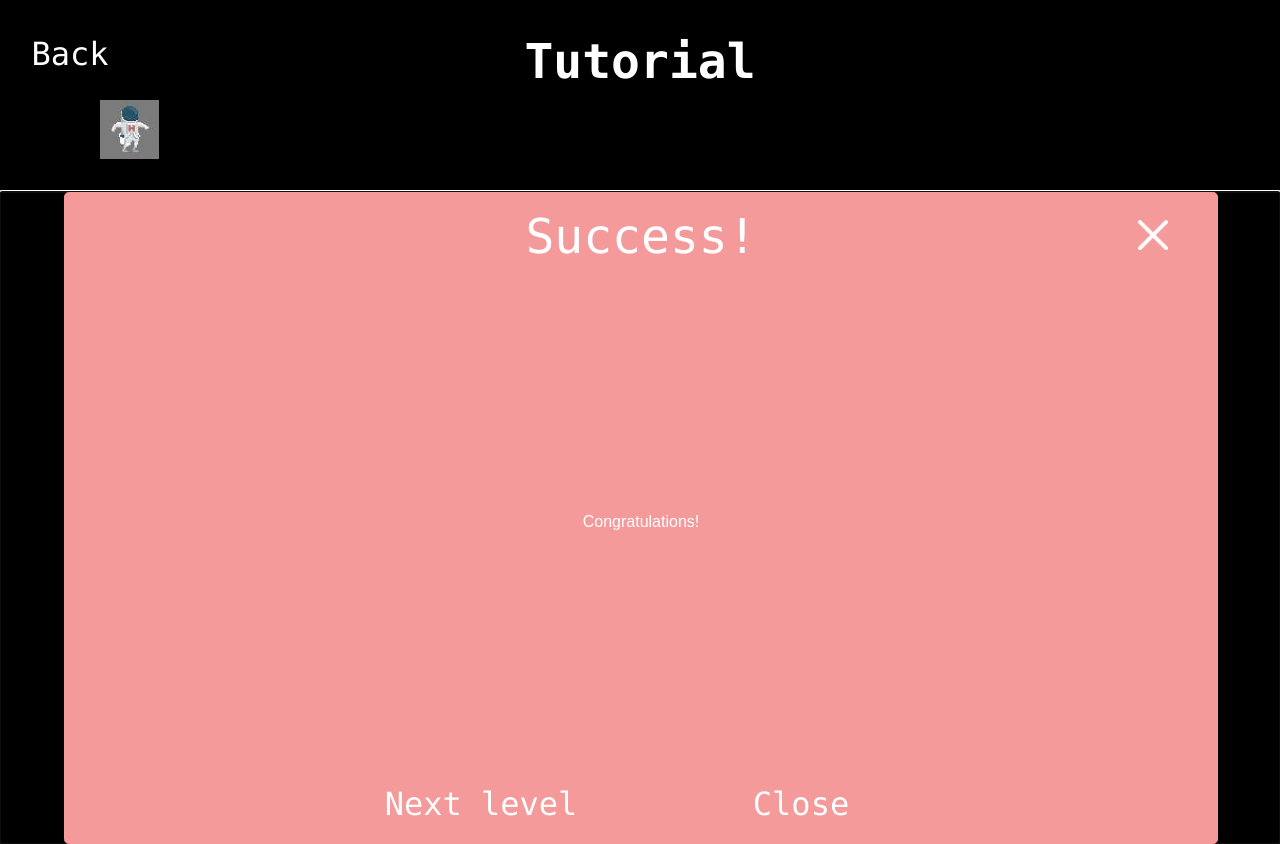
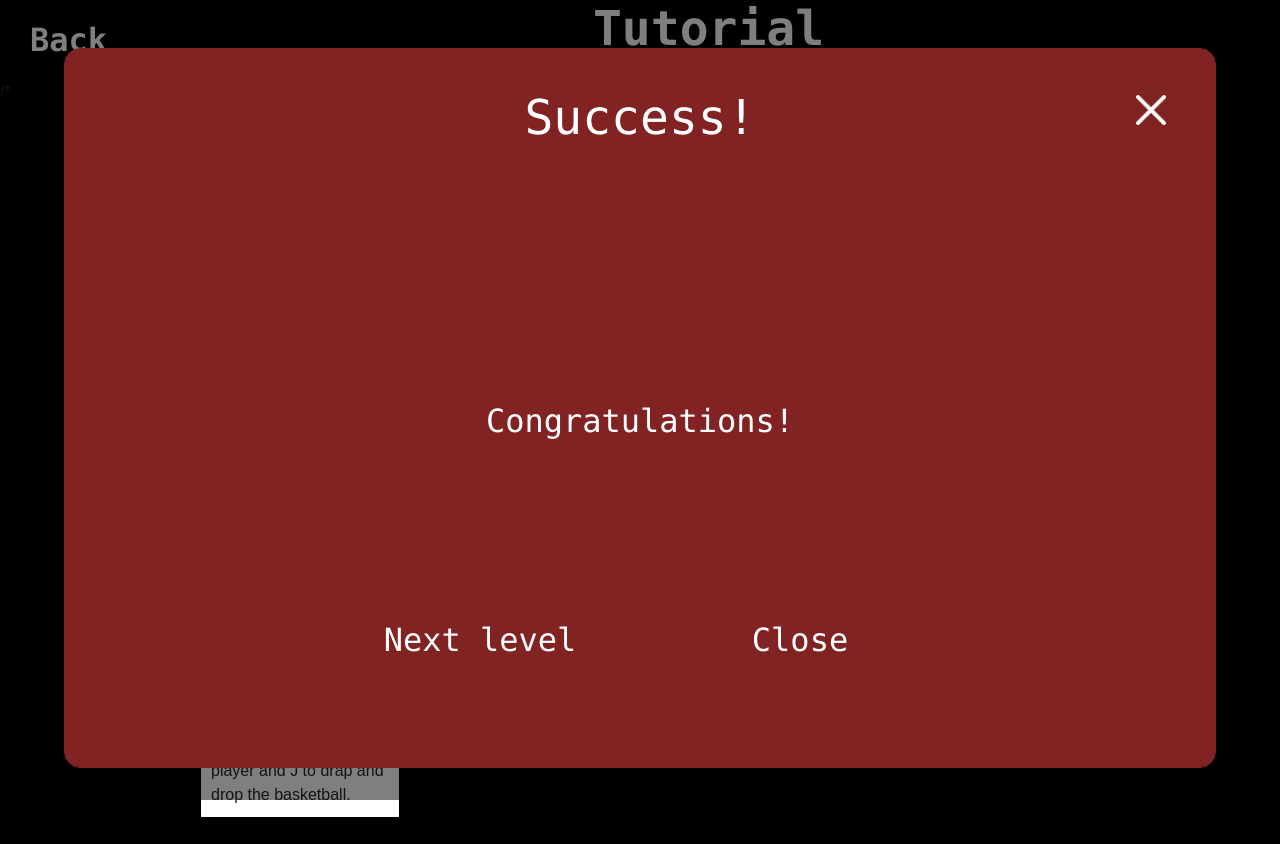
Before and after one commit to shiqi0515/UI-Whatever, a React (Create React App) app: page /tutorialLevel in a window 1280 px wide. Shown: the top 844 px of the page. After the commit the page ends 818 px from the top, so only its background shows below. Built offline with nearby package versions, Linux system fonts and the light colour scheme.

Commit message:
changed the modal

```diff
--- a/package.json
+++ b/package.json
@@ -9,8 +9,9 @@
     "@types/jest": "^27.5.2",
     "@types/node": "^16.18.96",
     "@types/react-dom": "^18.2.25",
+    "bootstrap": "^5.1.1",
     "react": "^18.2.0",
-    "react-bootstrap": "^2.10.2",
+    "react-bootstrap": "^2.9.0-beta.1",
     "react-dom": "^18.2.0",
     "react-router-dom": "^6.22.3",
     "react-scripts": "5.0.1",
--- a/public/index.html
+++ b/public/index.html
@@ -4,6 +4,12 @@
 <head>
   <meta charset="utf-8" />
   <link rel="icon" href="%PUBLIC_URL%/Logo.png" />
+  <link
+ rel="stylesheet"
+ href="https://cdn.jsdelivr.net/npm/bootstrap@5.1.1/dist/css/bootstrap.min.css"
+ integrity="sha384-F3w7mX95PdgyTmZZMECAngseQB83DfGTowi0iMjiWaeVhAn4FJkqJByhZMI3AhiU"
+ crossorigin="anonymous"
+/>
   <meta name="viewport" content="width=device-width, initial-scale=1" />
   <meta name="apple-mobile-web-app-status-bar-style" content="black">
   <meta name="description" content="Education game for programming" />
--- a/src/Header.tsx
+++ b/src/Header.tsx
@@ -14,10 +14,11 @@ const Header: FC<{ title: string }> = ({ title }) => {
 
   return (
     <header>
-      <h1>{title}</h1>
       <button className="back_button" onClick={handleBackClick}>
         {translate("back")}
       </button>
+      <h1>{title}</h1>
+
       <div className={`fade-out ${fadeOut ? "active" : ""}`} />
     </header>
   );
--- a/src/levels/TutorialLevel.tsx
+++ b/src/levels/TutorialLevel.tsx
@@ -20,10 +20,12 @@ const TutorialLevel: React.FC = () => {
   const [itemY, setItemY] = useState(200); // 篮球Y坐标
   const [carryingItem, setCarryingItem] = useState(false); // 玩家是否正在携带物品
   const [isWin, setIsWin] = useState(false);
-  const [showModal, setShowModal] = useState(false);
   const winAudio = new Audio(winSound);
+
   const handleClose = () => setShowModal(false);
   const handleShow = () => setShowModal(true);
+  const [showModal, setShowModal] = useState(false);
+
 
   type ItemProps = {
     x: number;
@@ -82,11 +84,10 @@ const TutorialLevel: React.FC = () => {
   }, [itemX, itemY, playerX, playerY]);
 
   return (
-    <div className="container">
-      <Header title={translate("tutorial")} />
-      <Modal show={showModal} onHide={handleClose} className="custom-modal">
-        <Modal.Header >
-          <Modal.Title>Success!</Modal.Title>
+    <>
+      <Modal show={showModal} backdrop="static" dialogClassName="modal-90w" onHide={handleClose} >
+        <Modal.Header>
+          <div className="modal_title">Success!</div>
           <Button variant="link" onClick={handleClose} className="btn_close">
           <img src={closeIcon} alt="Close" />
           </Button>
@@ -97,7 +98,9 @@ const TutorialLevel: React.FC = () => {
           <Button className="modal_btn" variant="primary" onClick={handleClose}>Close</Button>
         </Modal.Footer>
       </Modal>
-      <Player
+
+      <Header title={translate("tutorial")} />
+      /* <Player
         x={playerX}
         y={playerY}
         updatePosition={updatePosition}
@@ -110,7 +113,10 @@ const TutorialLevel: React.FC = () => {
         style={{ left: `${targetX}px`, top: `${targetY}px` }}
       />
       <div className="rules">{translate("ruleTutorial")}</div>
-    </div>
+
+
+
+    </>
   );
 };
 
--- a/src/style/App.css
+++ b/src/style/App.css
@@ -2,6 +2,13 @@
   text-align: center;
 }
 
+html,body{
+  height: 100%;
+  width: 100%;
+  margin: 0;
+  padding: 0;
+  background-color: black;
+}
 .App-logo {
   height: 40vmin;
   pointer-events: none;
@@ -28,6 +35,9 @@
   color: #61dafb;
 }
 
+
+
+
 @keyframes App-logo-spin {
   from {
     transform: rotate(0deg);
--- a/src/style/Header.css
+++ b/src/style/Header.css
@@ -1,10 +1,12 @@
-.header {
+header {
     display: flex;
     align-items: center;
-    justify-content: space-between;
+    flex-direction: row;
+    justify-content: center;
 }
 
 h1 {
+    flex: 1;
     font: bold 300% Consolas, Monaco, monospace;
     margin-bottom: 0.5em;
     text-align: center;
@@ -12,13 +14,9 @@ h1 {
 }
 
 .back_button {
-    width: 120px;
-    position: absolute;
-    top: 15px;
-    left: 0;
-    font-size:2em;
+    flex:0;
+    font: bold 200% Consolas, Monaco, monospace;
 }
-
 
 .fade-out {
     position: fixed;
--- a/src/style/settingButton.css
+++ b/src/style/settingButton.css
@@ -1,4 +1,4 @@
-.settings-button {
+/* .settings-button {
     position: absolute;
     top: 0;
     right: 0;
@@ -30,4 +30,4 @@
     padding: 20px;
     display: flex;
     flex-direction: column;
-}
+} */
--- a/src/style/tutorial.css
+++ b/src/style/tutorial.css
@@ -1,8 +1,3 @@
-.container {
-    border: 1px solid black;
-    height: auto;
-}
-
 .player {
     position: absolute;
     width: 50px;
@@ -42,17 +37,6 @@
     padding: 10px;
 }
 
-.modal-header {
-    font: 300% Consolas, Monaco, monospace;
-    display: flex;
-    flex-shrink: 0;
-    padding: 15px;
-    flex-direction: row;
-    color: white;
-    justify-content: space-between;
-}
-
-
 .btn_close{
     position: absolute;
     right: 0;
@@ -78,49 +62,66 @@
     background-color:transparent;
     z-index: 1;
 }
+.modal-90w{
+    max-width: 90vw;
+    height: 90vh;
+    position: relative;
+    top: 2.5%;
+}
+.modal-header {
+    padding: 40px;
+    color: white;
+    border:none;
+    display: flex;
+    flex-direction: row;
+
+}
+.modal_title{
+    display: flex;
+    font-size: large;
+    font:300% Consolas, Monaco, monospace;
+}
 .modal_btn{
     margin: 10px;
-    padding: 10px 20px;
     font: 200% Consolas, Monaco, monospace;
     color:white;
     cursor: pointer;
-    width: 300px;
-    transition: text-shadow 0.3s ease;
+    background-color:transparent;
     border: none;
-    /* border-radius: 8px; */
-    background-color:transparent;
-    z-index: 1;
+    justify-content: center;
 }
 
 .modal_btn:hover{
-    margin: 10px;
-    padding: 10px 20px;
     font: 200% Consolas, Monaco, monospace;
     color:white;
-    cursor: pointer;
-    width: 300px;
+    background-color:transparent;
+    border-bottom: #af1b1b 10px solid;
     transition: text-shadow 0.3s ease;
-    border: none;
-    /* border-radius: 8px; */
-    background-color:transparent;
-    z-index: 1;
+
 }
-
 .modal-content {
     color: white;
+    height: 100%;
+    width: 100%;
+    background-color: #812323;
     align-items: center;
-    background-color: #f49a9a;
-    border: 1px solid #f49a9a;
-    border-radius: .3rem;
+    border: 1px solid #812323;
+    border-radius: 1rem;
     display: flex;
     flex-direction: column;
     justify-content: space-between;
-    outline: 0;
-    pointer-events: auto;
+}
+.modal-body{
+    font: 200% Consolas, Monaco, monospace;
+    display: flex;
+    align-items: center;
+}
+.modal-footer{
+    border:none;
+    display: flex;
+    flex-direction: row;
+    justify-content: center;
+    padding: 20px;
     position: relative;
-    width: 90%;
-    z-index: 3;
-    height:650px;
-    margin-left: 5%;
-    margin-top: -70px;
+    bottom: 10%;
 }
```
Also changed, not shown: 1 other file (tests, documents, lock files or other folders).
